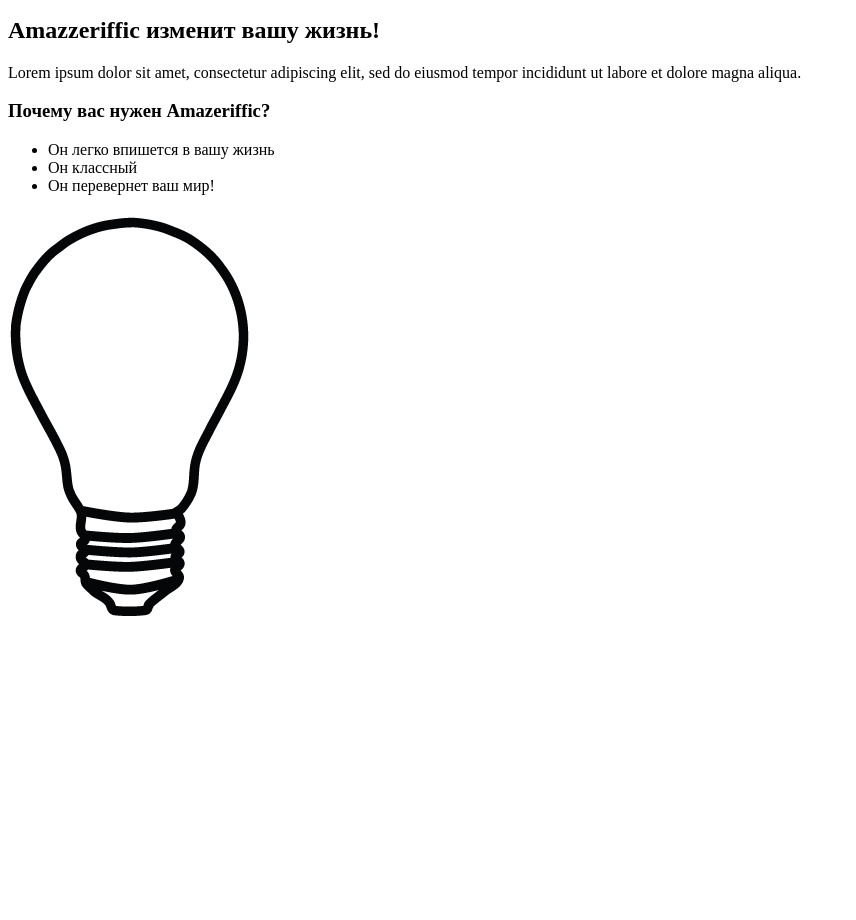
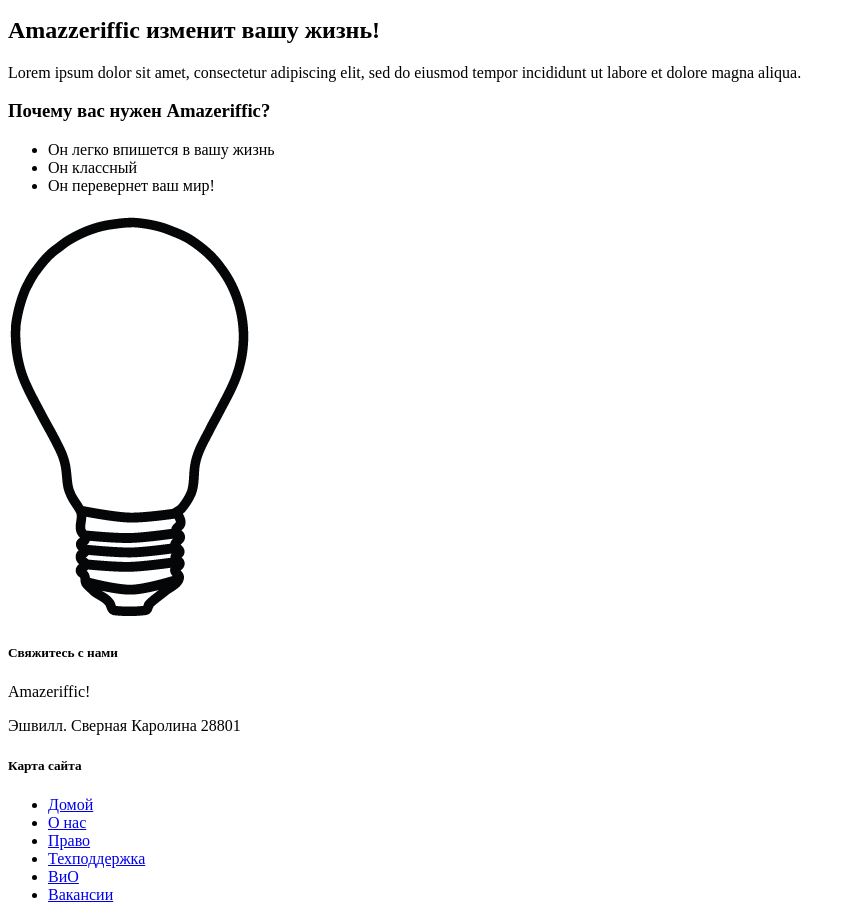
Before and after one commit to iiFantast/Amazeriffic, a plain HTML site: page index.html in a window 1280 px wide. Shown: the part 101-1021 px from the top of the page, without its empty margins (0-856 px from the left). Before the commit the page ends 800 px from the top, so only its background shows below. Drawn offline with Linux system fonts and the light colour scheme.

Commit message:
add footer

```diff
--- a/index.html
+++ b/index.html
@@ -24,6 +24,22 @@
 			<img src ="lightbulb.png"  alt="Изображение лампочки">
 		</main>
 		<footer>
+			<div class="contact">
+				<h5>Свяжитесь с нами</h5>
+				<p>Amazeriffic!</p>
+				<p>Эшвилл. Сверная Каролина 28801</p>
+			</div>
+			<div class ="sitemap">
+				<h5>Карта сайта</h5>
+				<ul>
+					<li><a href="#">Домой</a></li>
+					<li><a href="#">О нас</a></li>
+					<li><a href="#">Право</a></li>
+					<li><a href="#">Техподдержка</a></li>
+					<li><a href="#">ВиО</a></li>
+					<li><a href="#">Вакансии</a></li>
+				</ul>
+			</div>
 		</footer>
 	</body>
 </html>
```
